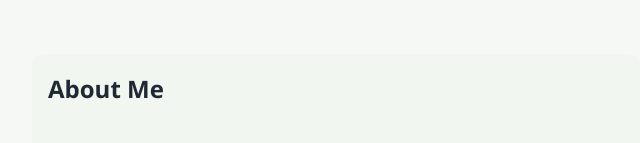
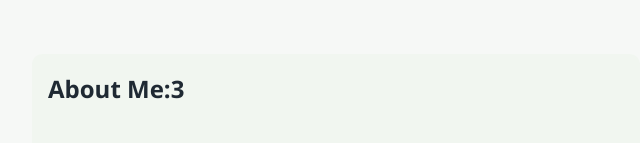
Before and after one commit to Rovie18/rovie18.github.io, a plain HTML site: page index.html in a window 1280 px wide. Shown: the part 809-952 px from the top of the page, 0-640 px from the left. Drawn offline with Linux system fonts and the light colour scheme.

Commit message:
Describe your real change

```diff
--- a/index.html
+++ b/index.html
@@ -39,7 +39,7 @@
   <section id="about" class="section">
     <div class="about-container">
         <div class="about-text">
-            <h1>About Me</h1>
+            <h1>About Me:3</h1>
             <p>
             I’m a second-year IT student who’s still learning programming and coding. I’m really interested in web development
             and new technologies, and I enjoy figuring out how systems work and turning ideas into simple, working applications.
```
